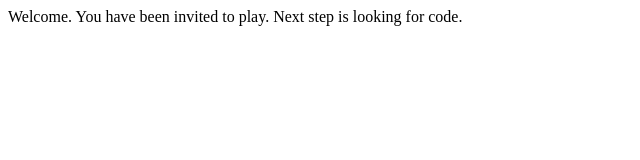
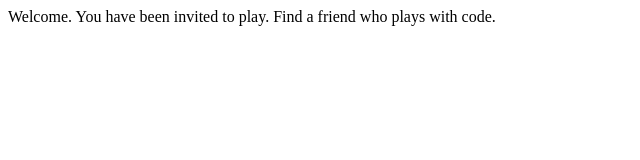
Before and after one commit to Hellooolalala/Hellooolalala.github.io, a plain HTML site: page index.html in a window 1280 px wide. Shown: the full height of the page, 0-640 px from the left. Drawn offline with Linux system fonts and the light colour scheme.

Commit message:
Update index.html

```diff
--- a/index.html
+++ b/index.html
@@ -1,9 +1,9 @@
 <!DOCTYPE html>
 <html>
 <body>
-Welcome.  You have been invited to play.  Next step is looking for code.
+Welcome.  You have been invited to play.  Find a friend who plays with code.
   <!--Good for you-->
-  <!-- Get a photo friend to shop around with this photo.-->
+  <!-- Get a photo friend to shop around.-->
 
 </body>
 
```
